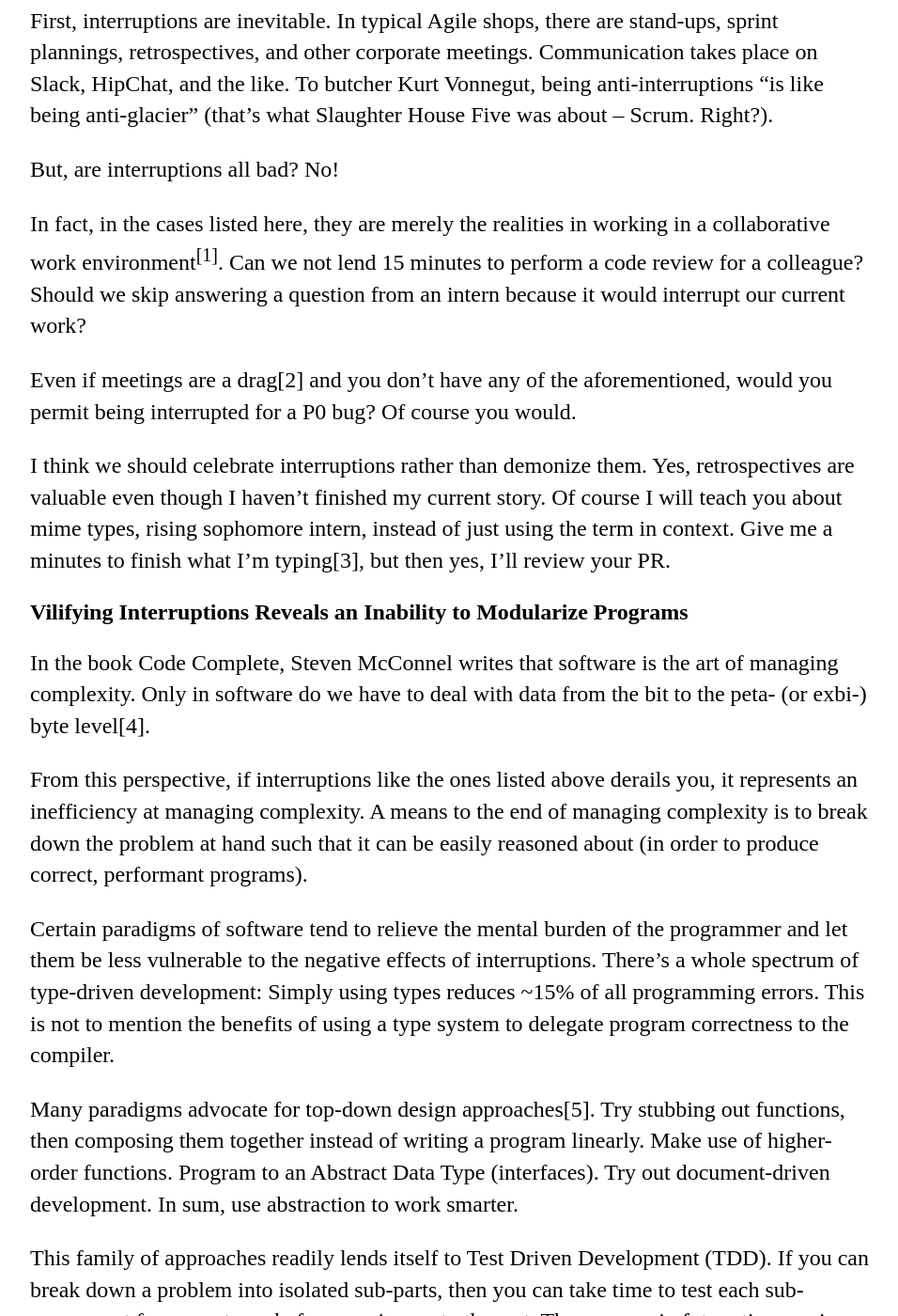
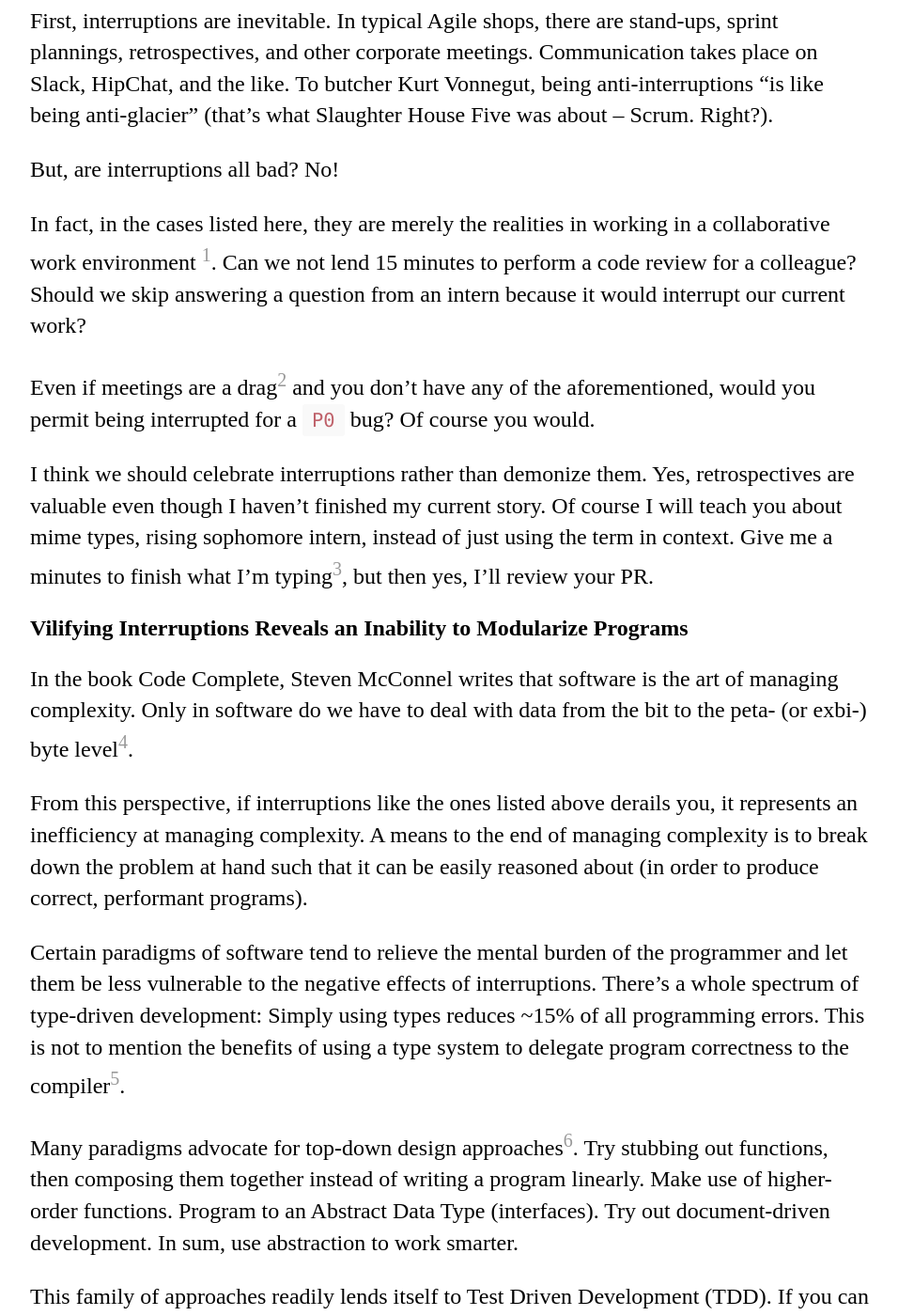
Before and after one commit to alxmrs/website, a Jekyll site: the page built from _posts/2018-09-02-in-defense-of-interruptions.md, in a window 1280 px wide and 1400 px high, scrolled down 425 px. Shown: the whole window at 94% size, without its empty margins (160-1116 px from the left). Built offline with Jekyll 4.4.1, drawn with Linux system fonts in a browser that asks for light colours; some of the changed text lies outside the part shown.

Commit message:
(added footnotes)

```diff
--- a/_posts/2018-09-02-in-defense-of-interruptions.md
+++ b/_posts/2018-09-02-in-defense-of-interruptions.md
@@ -15,21 +15,22 @@ anti-interruptions "is like being anti-glacier" (that's what Slaughter House Fiv
 
 But, are interruptions all bad? No!
 
-In fact, in the cases listed here, they are merely the realities in working in a collaborative work environment<sup id="a1">[1]</sup>.
-Can we not lend 15 minutes to perform a code review for a colleague? Should we skip answering a question from an intern
-because it would interrupt our current work?
+In fact, in the cases listed here, they are merely the realities in working in a collaborative work environment
+<sup id="a1">[1](#f1)</sup>. Can we not lend 15 minutes to perform a code review for a colleague? Should we skip
+answering a question from an intern because it would interrupt our current work?
 
-Even if meetings are a drag[2] and you don't have any of the aforementioned, would you permit being interrupted for a
-P0 bug? Of course you would.
+Even if meetings are a drag<sup id="a2">[2](#f2)</sup> and you don't have any of the aforementioned, would you permit being
+interrupted for a `P0` bug? Of course you would.
 
 I think we should celebrate interruptions rather than demonize them. Yes, retrospectives are valuable even though I
 haven't finished my current story. Of course I will teach you about mime types, rising sophomore intern, instead of just
-using the term in context. Give me a minutes to finish what I'm typing[3], but then yes, I'll review your PR.
+using the term in context. Give me a minutes to finish what I'm typing<sup id="a3">[3](#f3)</sup>, but then yes, I'll
+review your PR.
 
 ## Vilifying Interruptions Reveals an Inability to Modularize Programs
 
 In the book Code Complete, Steven McConnel writes that software is the art of managing complexity. Only in software do
-we have to deal with data from the bit to the peta- (or exbi-) byte level[4].
+we have to deal with data from the bit to the peta- (or exbi-) byte level<sup id="a4">[4](#f4)</sup>.
 
 From this perspective, if interruptions like the ones listed above derails you, it represents an inefficiency at managing
 complexity. A means to the end of managing complexity is to break down the problem at hand such that it can be easily
@@ -38,11 +39,11 @@ reasoned about (in order to produce correct, performant programs).
 Certain paradigms of software tend to relieve the mental burden of the programmer and let them be less vulnerable to the
 negative effects of interruptions. There's a whole spectrum of type-driven development: Simply using types
 reduces ~15% of all programming errors. This is not to mention the benefits of using a type system to delegate program
-correctness to the compiler.
+correctness to the compiler<sup id="a5">[5](#f5)</sup>.
 
-Many paradigms advocate for top-down design approaches[5]. Try stubbing out functions, then composing them together instead
-of writing a program linearly. Make use of higher-order functions. Program to an Abstract Data Type (interfaces). Try out
-document-driven development. In sum, use abstraction to work smarter.
+Many paradigms advocate for top-down design approaches<sup id="a6">[6](#f6)</sup>. Try stubbing out functions, then
+composing them together instead of writing a program linearly. Make use of higher-order functions. Program to an
+Abstract Data Type (interfaces). Try out document-driven development. In sum, use abstraction to work smarter.
 
 This family of approaches readily lends itself to Test Driven Development (TDD). If you can break down a problem into
 isolated sub-parts, then you can take time to test each sub-component for correctness before moving on to the rest. Then,
```
Also changed, not shown: other parts of _posts/2018-09-02-in-defense-of-interruptions.md (+5 -4 lines).
